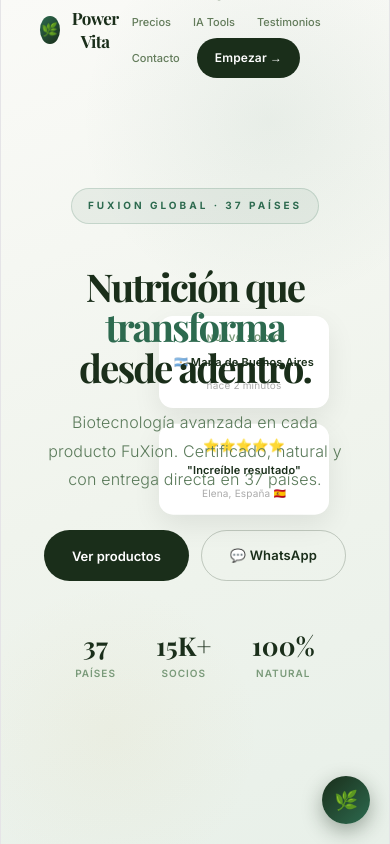
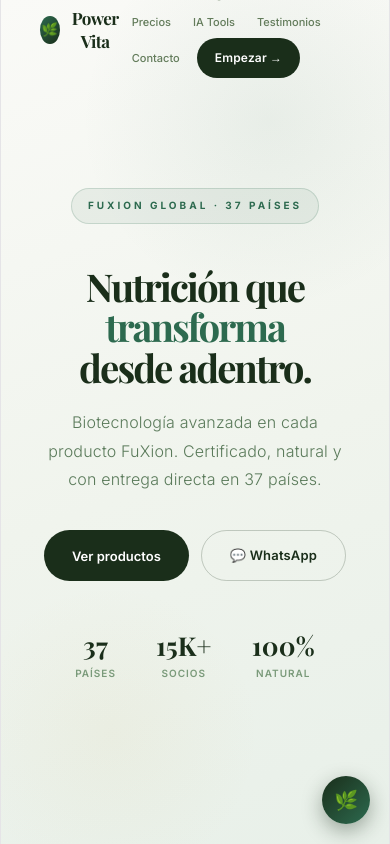
Before and after one commit to navegante279-source/POWERVITA, a React (Vite) app: page / in a window 390 px wide. Shown: the top 844 px of the page. Built offline with nearby package versions, Linux system fonts and the light colour scheme; a web font is replaced by a local one.

Commit message:
fix: quitar tarjetas flotantes del hero que se veían mal en mobile
https://claude.ai/code/session_012AbYJw252xv5tUSRHFDQ7h

```diff
--- a/src/App.jsx
+++ b/src/App.jsx
@@ -517,19 +517,6 @@ export default function App() {
             ))}
           </div>
         </div>
-        {/* Floating cards */}
-        <div style={{position:"absolute",right:60,top:"50%",transform:"translateY(-50%)",display:"flex",flexDirection:"column",gap:12}}>
-          <div style={{background:"#fff",borderRadius:14,padding:"10px 14px",boxShadow:"0 10px 28px rgba(0,0,0,0.08)",animation:"float 5s ease-in-out infinite",minWidth:170}}>
-            <div className="int" style={{fontSize:9,color:"#7a9a7a",fontWeight:700,letterSpacing:1,textTransform:"uppercase",marginBottom:2}}>Nuevo socio</div>
-            <div className="int" style={{fontSize:11,fontWeight:600,color:"#1a2e1a"}}>🇦🇷 María de Buenos Aires</div>
-            <div className="int" style={{fontSize:10,color:"#aaa"}}>hace 2 minutos</div>
-          </div>
-          <div style={{background:"#fff",borderRadius:14,padding:"10px 14px",boxShadow:"0 10px 28px rgba(0,0,0,0.08)",animation:"float 7s ease-in-out infinite",animationDelay:"1.5s"}}>
-            <div style={{fontSize:13,marginBottom:2}}>⭐⭐⭐⭐⭐</div>
-            <div className="int" style={{fontSize:11,fontWeight:600,color:"#1a2e1a"}}>"Increíble resultado"</div>
-            <div className="int" style={{fontSize:10,color:"#aaa"}}>Elena, España 🇪🇸</div>
-          </div>
-        </div>
       </section>
 
       {/* CERTS */}
```
